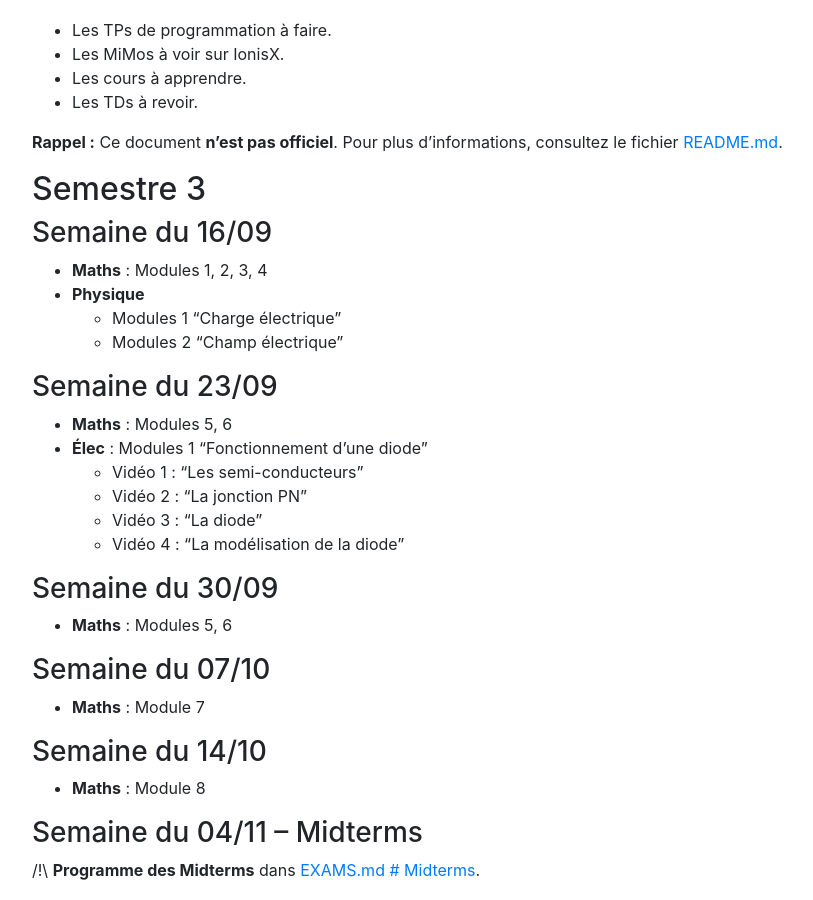
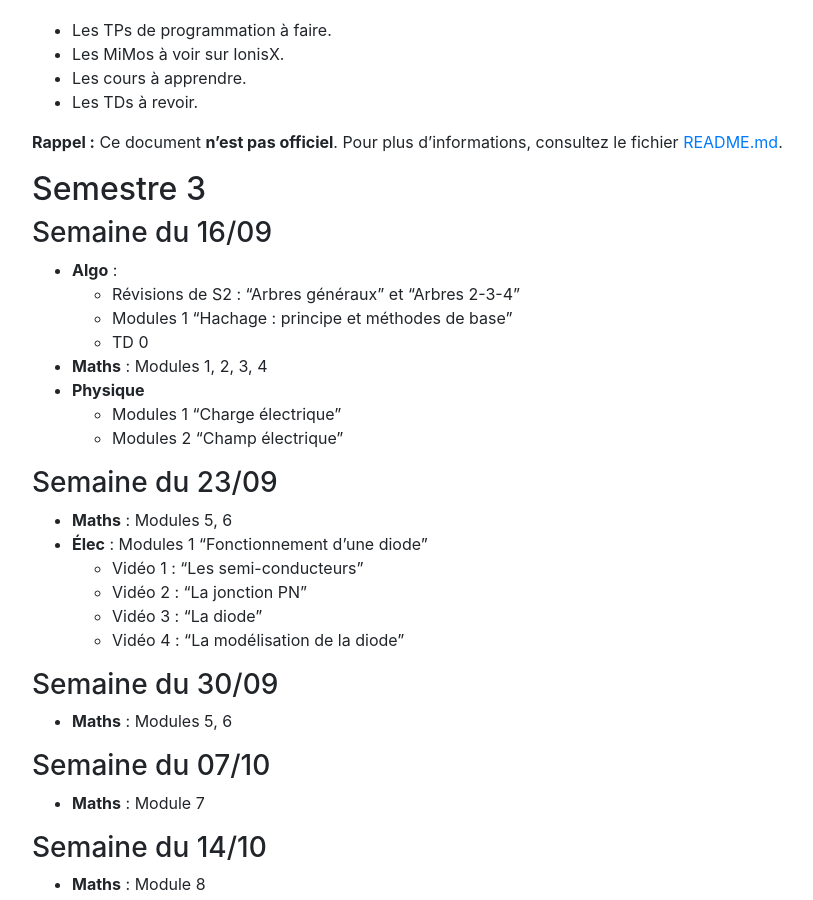
Before and after one commit to Epidocs/Plannings, a Jekyll site: the page built from 2023/S3/HOMEWORK.md, in a window 1280 px wide and 900 px high, scrolled down 334 px. Shown: the whole window, without its empty margins (53-866 px from the left). Built offline with Jekyll 4.4.1, drawn with Linux system fonts in a browser that asks for light colours; nearby versions of some CDN libraries.

Commit message:
Added homework for algo in 2023/S3/HOMEWORK.md

```diff
--- a/2023/S3/HOMEWORK.md
+++ b/2023/S3/HOMEWORK.md
@@ -27,6 +27,10 @@ Pour plus d'informations, consultez le fichier [README.md](../../README.md).
 
 ### Semaine du 16/09
 
+- **Algo** :
+	- Révisions de S2 : "Arbres généraux" et "Arbres 2-3-4"
+	- Modules 1 "Hachage : principe et méthodes de base"
+	- TD 0
 - **Maths** : Modules 1, 2, 3, 4
 - **Physique**
 	- Modules 1 "Charge électrique"
```
